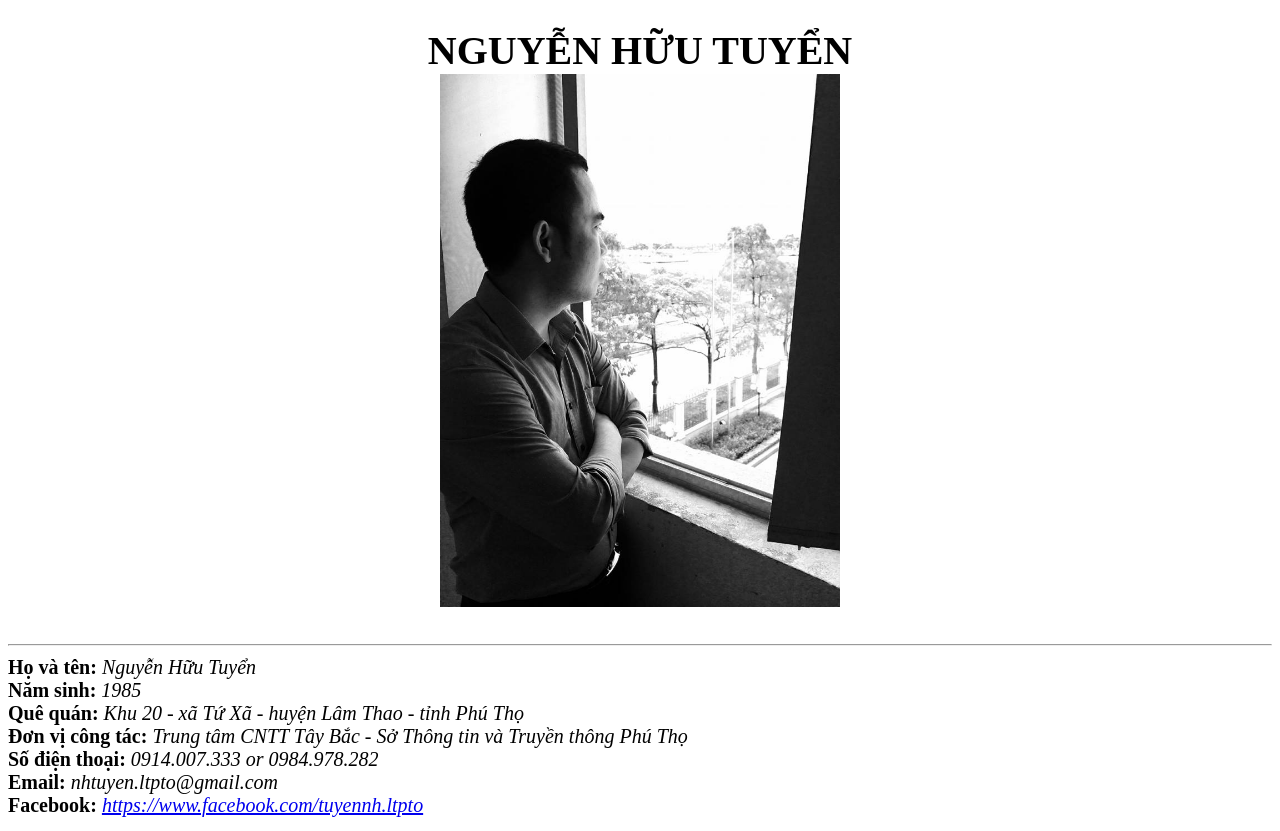
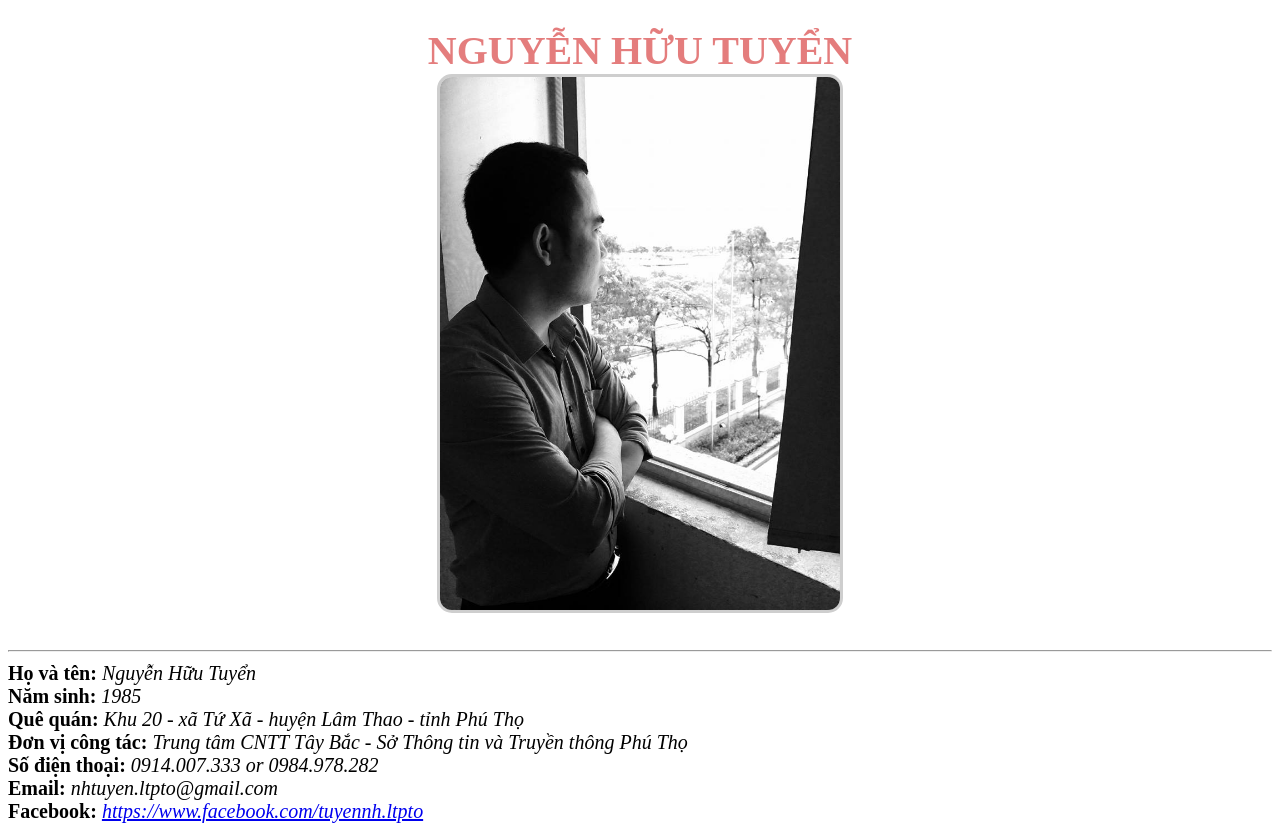
Before and after one commit to mandonguyen/mandonguyen.github.io, a plain HTML site: page index.html in a window 1280 px wide. Drawn offline with Linux system fonts and the light colour scheme.

Commit message:
Sua file css

```diff
--- a/style.css
+++ b/style.css
@@ -4,7 +4,10 @@ body{
 }
 h1{
     text-align: center;
+    color: #e47d7d;
 }
 img{
     width: 400px;
+    border: 3px solid #cecece;
+    border-radius: 15px;
 }
```
